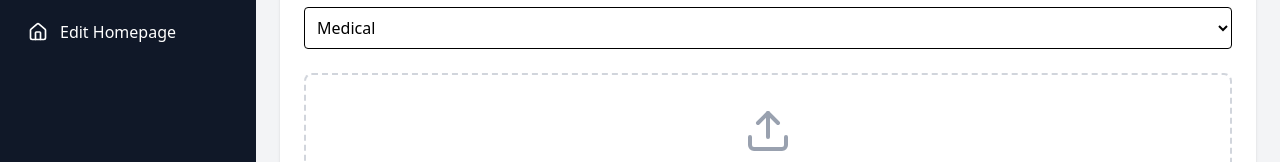
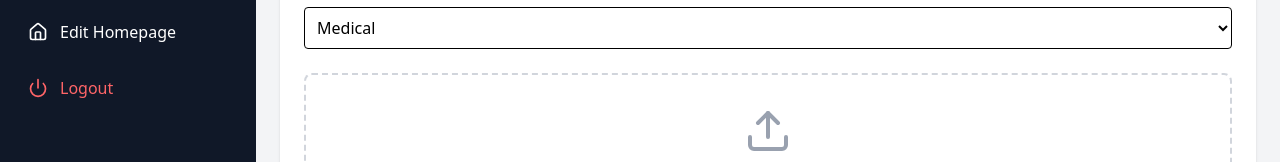
Before and after one commit to Stepheeeen/famssa, a React (Vite) app: page /admin/dashboard in a window 1280 px wide. Shown: the part 261-423 px from the top of the page. Built offline with nearby package versions, Linux system fonts and the light colour scheme.

Commit message:
Add logout button to Admin Dashboard for user navigation

```diff
--- a/src/components/pages/admin/Dashboard.tsx
+++ b/src/components/pages/admin/Dashboard.tsx
@@ -1,6 +1,5 @@
-import React, { useState } from "react";
+import { useState } from "react";
 import {
-  ChevronLeft,
   Upload,
   FileQuestion,
   CreditCard,
@@ -8,15 +7,18 @@ import {
   Menu,
   X,
   Settings,
+  Power,
 } from "lucide-react";
 import EditHomepage from "./pages/EditHomepage";
 import TransactionPage from "./pages/TransactionPage";
 import UploadPDF from "./pages/UploadPDF";
 import UploadCBE from "./pages/UploadCBE";
+import { useNavigate } from "react-router-dom";
 
 const AdminDashboard = () => {
   const [activePage, setActivePage] = useState("upload-pdfs");
   const [sidebarOpen, setSidebarOpen] = useState(true);
+  const navigate = useNavigate();
 
   // Toggle sidebar on mobile
   const toggleSidebar = () => {
@@ -87,6 +89,17 @@ const AdminDashboard = () => {
                 <span>Edit Homepage</span>
               </button>
             </li>
+            <li>
+              <button
+                onClick={() => {
+                  navigate("/admin");
+                }}
+                className={`w-full flex items-center space-x-3 p-3 rounded-lg hover:bg-gray-800 transition-all cursor-pointer`}
+              >
+                <Power className="h-5 w-5 text-red-400" />
+                <span className="text-red-400">Logout</span>
+              </button>
+            </li>
           </ul>
         </nav>
       </div>
```
